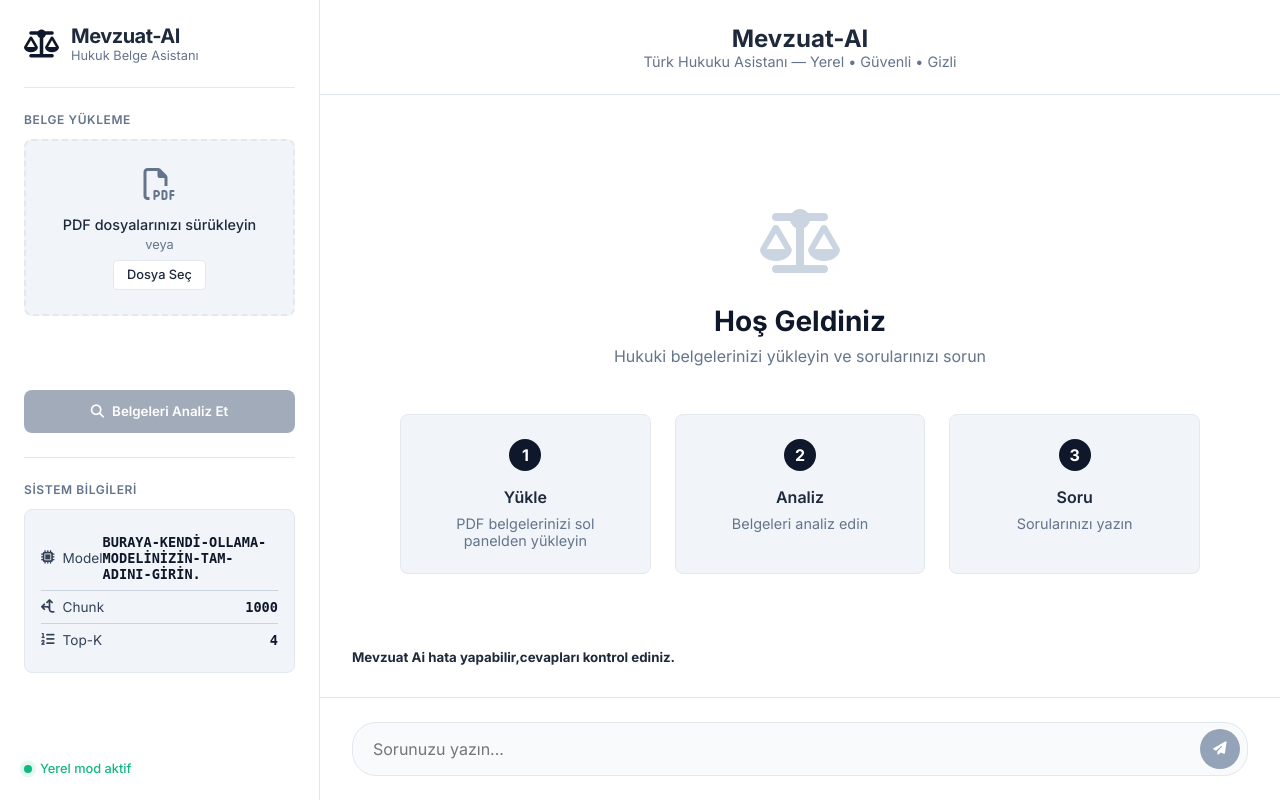
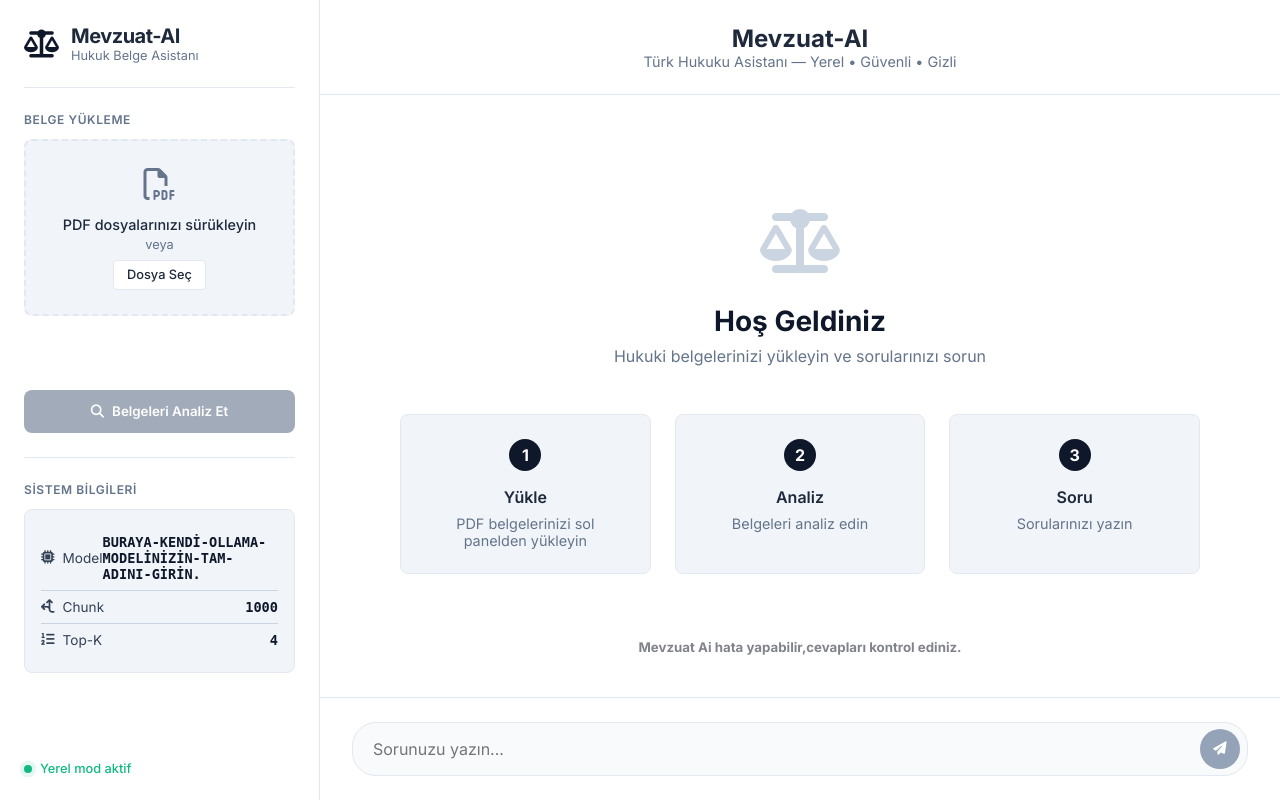
Before and after one commit to egnake/Mevzuat-Ai, a Flask app: page / in a window 1280 px wide. Run offline with Flask 3, Linux system fonts and the light colour scheme.

Commit message:
Add hata class for styling adjustments

```diff
--- a/static/css/style.css
+++ b/static/css/style.css
@@ -712,3 +712,9 @@ body {
         opacity: 1;
     }
 }
+.hata {
+    color:#80848a;
+    text-align: center;
+    margin-top: -10px;
+    margin-bottom: 10px;
+}
```
